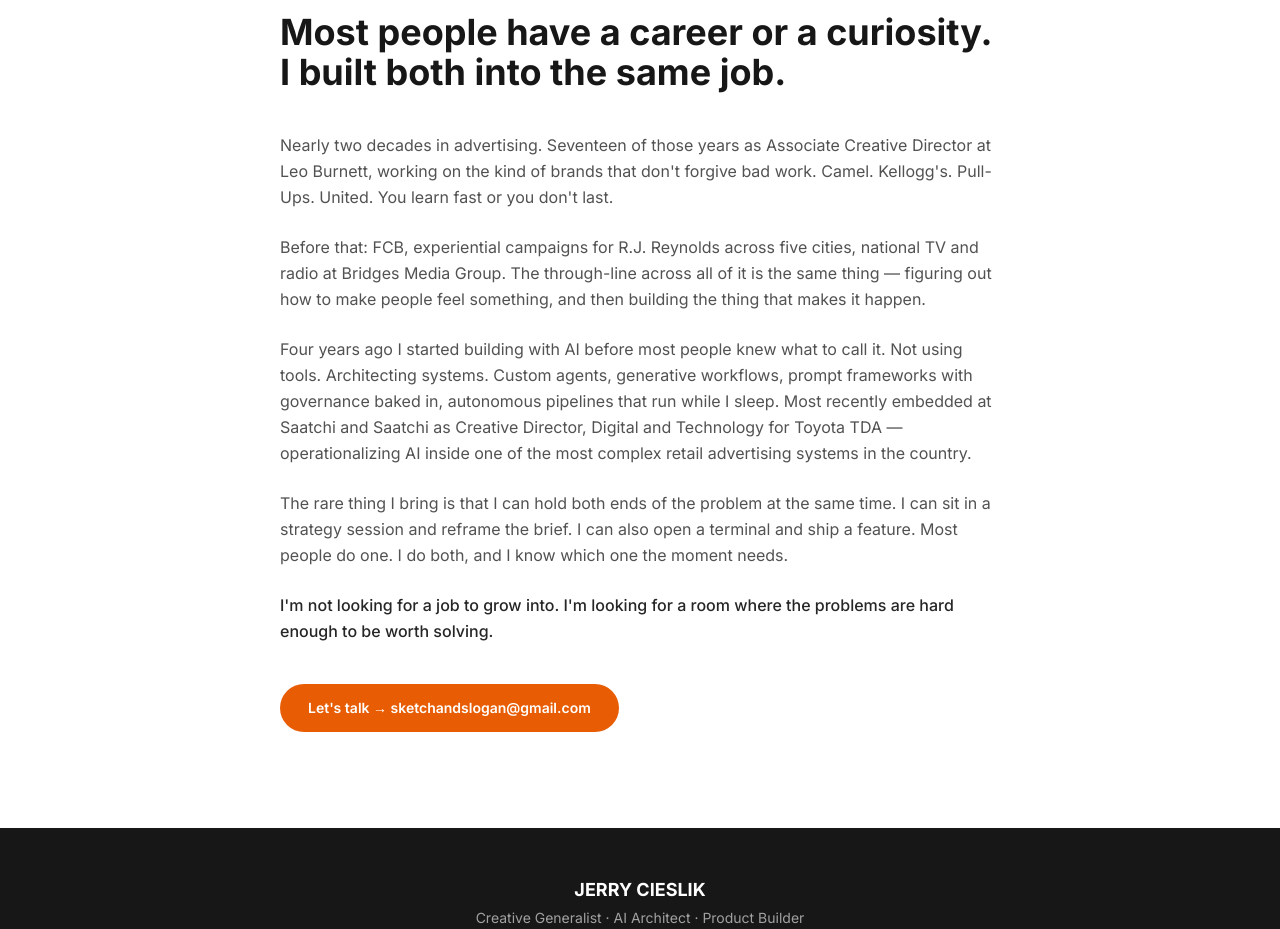
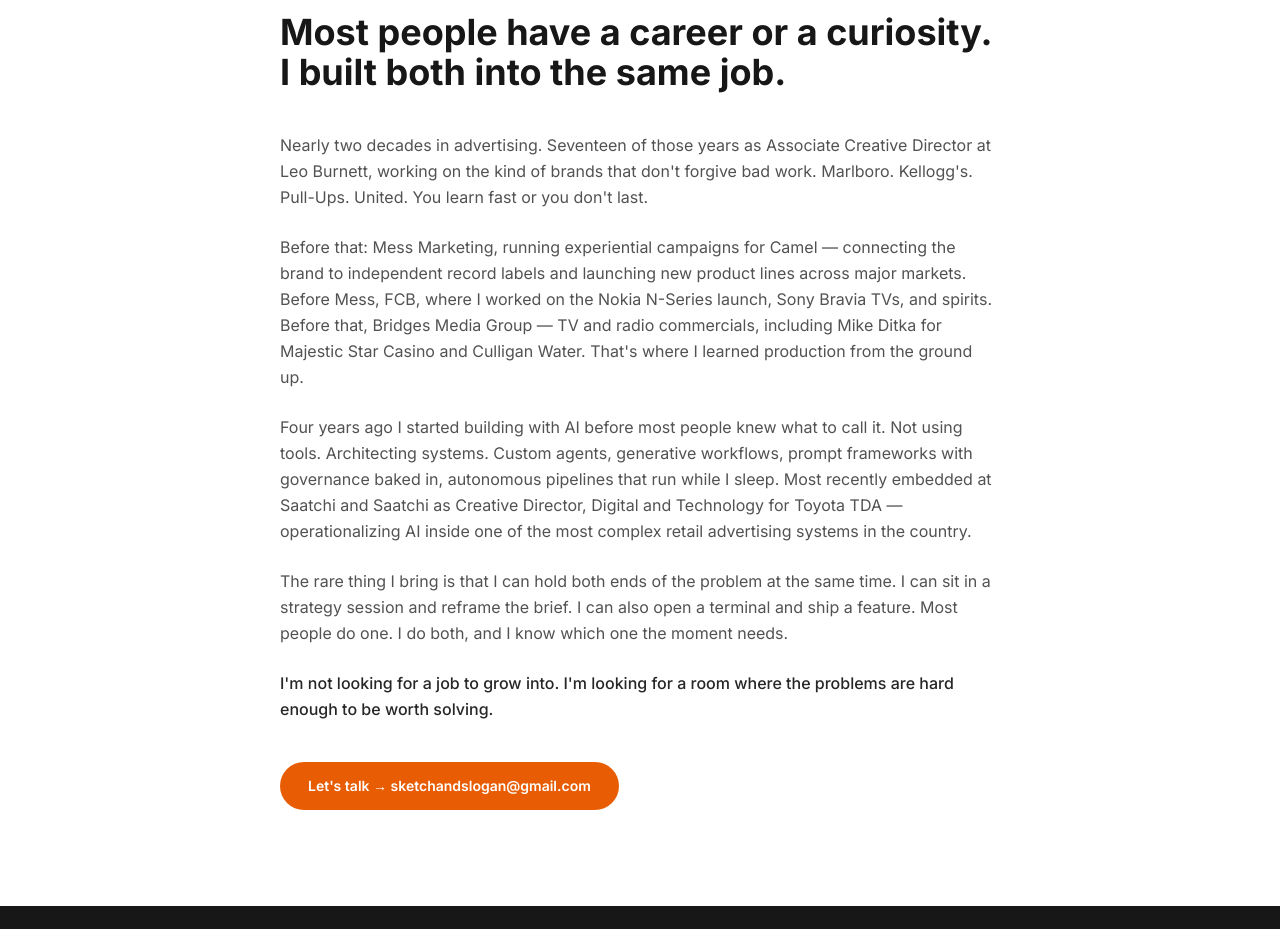
Before and after one commit to rekaldsi/digijerry-portfolio-ai, a React (Vite) app: page / in a window 1280 px wide. Shown: the part 7140-8069 px from the top of the page. Built offline with nearby package versions, Linux system fonts and the light colour scheme.

Commit message:
fix: correct career timeline — Marlboro at LB, Mess/Camel, FCB/Nokia/Sony, Bridges/Ditka

```diff
--- a/src/components/Background.tsx
+++ b/src/components/Background.tsx
@@ -19,10 +19,10 @@
 
           <div className="space-y-6 text-neutral-600 leading-relaxed text-base">
             <p>
-              Nearly two decades in advertising. Seventeen of those years as Associate Creative Director at Leo Burnett, working on the kind of brands that don't forgive bad work. Camel. Kellogg's. Pull-Ups. United. You learn fast or you don't last.
+              Nearly two decades in advertising. Seventeen of those years as Associate Creative Director at Leo Burnett, working on the kind of brands that don't forgive bad work. Marlboro. Kellogg's. Pull-Ups. United. You learn fast or you don't last.
             </p>
             <p>
-              Before that: FCB, experiential campaigns for R.J. Reynolds across five cities, national TV and radio at Bridges Media Group. The through-line across all of it is the same thing — figuring out how to make people feel something, and then building the thing that makes it happen.
+              Before that: Mess Marketing, running experiential campaigns for Camel — connecting the brand to independent record labels and launching new product lines across major markets. Before Mess, FCB, where I worked on the Nokia N-Series launch, Sony Bravia TVs, and spirits. Before that, Bridges Media Group — TV and radio commercials, including Mike Ditka for Majestic Star Casino and Culligan Water. That's where I learned production from the ground up.
             </p>
             <p>
               Four years ago I started building with AI before most people knew what to call it. Not using tools. Architecting systems. Custom agents, generative workflows, prompt frameworks with governance baked in, autonomous pipelines that run while I sleep. Most recently embedded at Saatchi and Saatchi as Creative Director, Digital and Technology for Toyota TDA — operationalizing AI inside one of the most complex retail advertising systems in the country.
```
